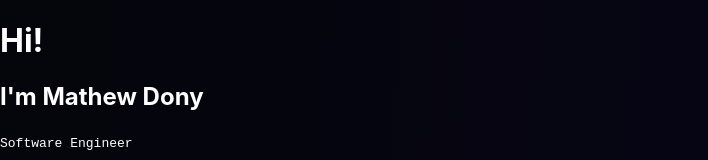
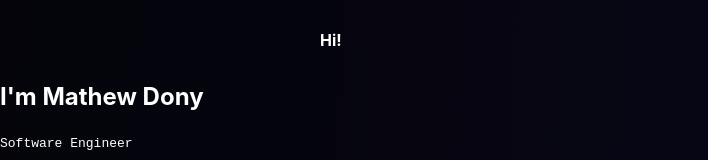
Before and after one commit to mdmathewdc/Mathew-Dony-Portfolio, a Next.js app in the folder mathew-dony-portfolio/: page / in a window 1280 px wide. Shown: the top 160 px of the page, without its empty margins (0-708 px from the left). Built offline with nearby package versions, Linux system fonts and the light colour scheme.

Commit message:
Added Framer animation

```diff
--- a/mathew-dony-portfolio/components/Hero.jsx
+++ b/mathew-dony-portfolio/components/Hero.jsx
@@ -1,11 +1,15 @@
-import React, { useRef } from "react";
+import React, { useEffect } from "react";
 import styled from "styled-components";
+import { animate, stagger } from "motion";
 
 const Hero = () => {
+  useEffect(() => {
+    animate(".click", { transform: "scale(0.5)" }, { duration: 3.5 });
+  });
   return (
     <HeroContainer>
       <main>
-        <h1>Hi!</h1>
+        <h1 className="click">Hi!</h1>
         <h2>I'm Mathew Dony</h2>
         <p>
           <code>Software Engineer</code>
--- a/mathew-dony-portfolio/package.json
+++ b/mathew-dony-portfolio/package.json
@@ -11,6 +11,7 @@
   "dependencies": {
     "@lottiefiles/lottie-player": "^1.5.6",
     "babel-plugin-styled-components": "^2.0.6",
+    "motion": "^10.6.2",
     "next": "12.1.0",
     "react": "17.0.2",
     "react-dom": "17.0.2",
```
Also changed, not shown: 1 other file (tests, documents, lock files or other folders).
